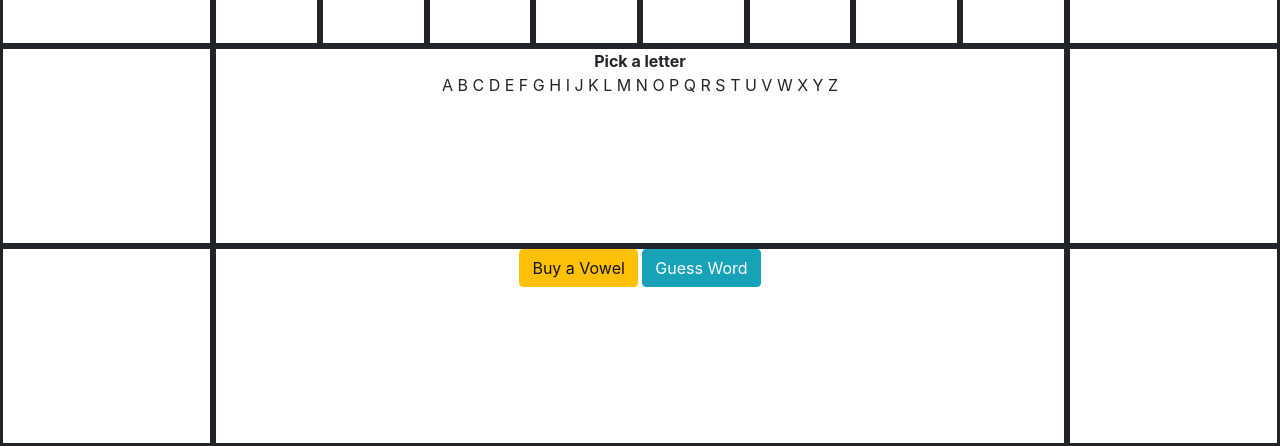
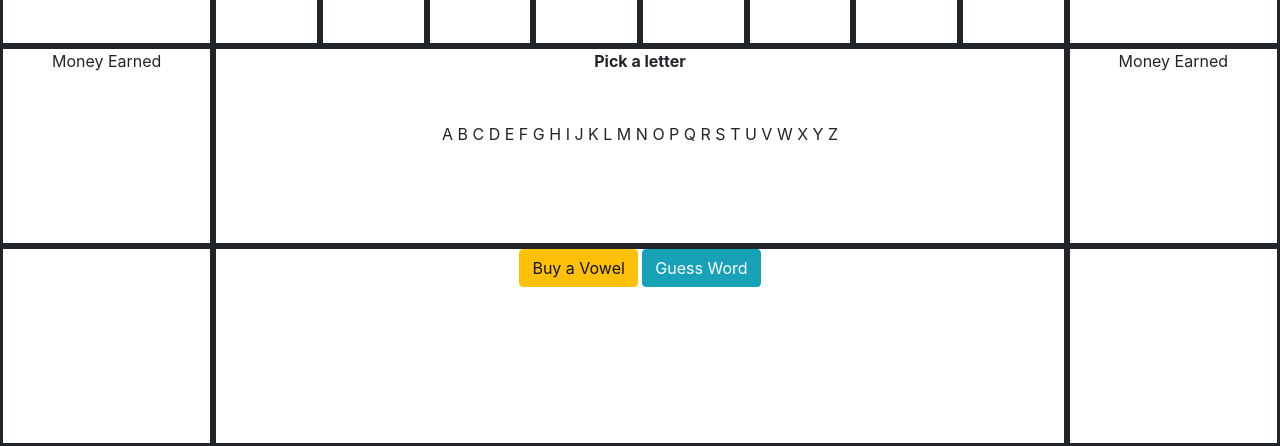
Before and after one commit to christibarker/wheel_of_fortune, a PHP site: page / in a window 1280 px wide. Shown: the part 354-800 px from the top of the page. Run offline with PHP 8.4, Linux system fonts and the light colour scheme; some libraries are stand-ins or nearby versions.

Commit message:
styleupdate

```diff
--- a/index.css
+++ b/index.css
@@ -24,7 +24,7 @@
 	height:200px;
 	width: 600px;
 	text-align: center;
-	border: solid;
+/*	border: solid;*/
 }
 
 .col-8 {
@@ -42,4 +42,12 @@
 	width: 150px;
 }
 
-.letters { display: inline;}
+#abc {
+	position: relative;
+    margin-top: 6%;
+}
+
+.letters {
+	display: inline;
+
+}
--- a/index.html
+++ b/index.html
@@ -36,7 +36,7 @@
         </div>
       </div>
         <div class="row">
-        <div class="col-2"></div>
+        <div class="col-2">Money Earned</div>
         <div class="col-8"><strong>Pick a letter</strong>
           <div id="abc">
             <div class="letters">A</div>
@@ -67,7 +67,7 @@
             <div class="letters">Z</div>
           </div>
         </div>
-        <div class="col-2"></div>
+        <div class="col-2">Money Earned</div>
       </div>
       <div class="row">
         <div class="col-2"></div>
```
Lines whose indentation alone changed are shown as unchanged.
